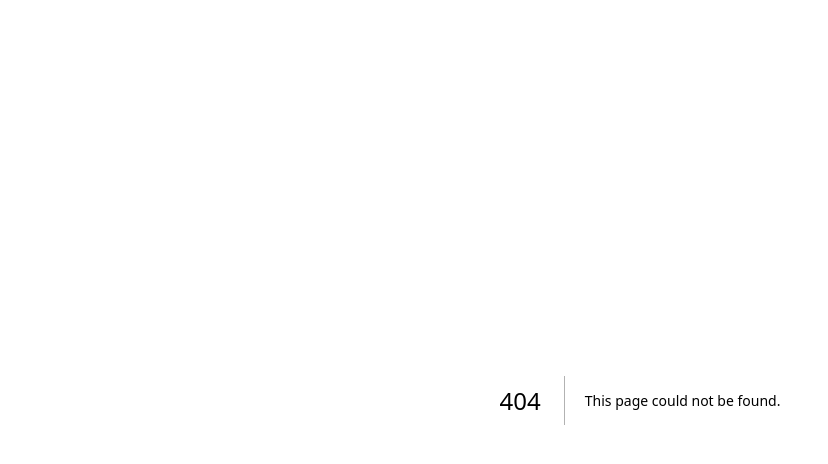
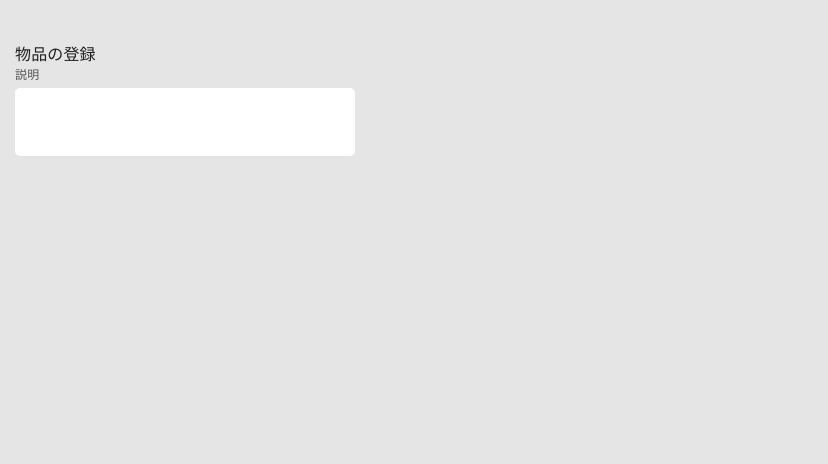
Before and after one commit to sohosai/qr-frontend, a Next.js app: page /fixtures/register in a window 1280 px wide. Before the commit this address had no page. Shown: the top 464 px of the page, without its empty margins (0-828 px from the left). Built offline with nearby package versions, Linux system fonts and the light colour scheme.

Commit message:
registerページを作成

```diff
--- /dev/null
+++ b/src/pages/fixtures/register.tsx
@@ -0,0 +1,97 @@
+import Head from 'next/head'
+import { v4 as uuidv4 } from 'uuid'
+import { useState } from "react"
+import QRCode from '@/components/QRCode'
+import TextArea from '@/components/TextArea'
+import styled from "styled-components";
+import { createTheme, ThemeProvider } from '@material-ui/core/styles';
+import CssBaseline from '@material-ui/core/CssBaseline';
+
+/**
+ * 物品を登録できる
+ */
+const FixturesIndex = () => {
+  const [uuid, setUuid] = useState("")
+
+  const [fixturesName, setFixturesName] = useState("")
+  const onChangeFixturesName = (event: React.ChangeEvent<HTMLInputElement>): void => {
+    setFixturesName(event.target.value)
+  }
+  const [fixturesDescription, setFixturesDescription] = useState("")
+  const onChangeFixturesDescription = (event: React.ChangeEvent<HTMLTextAreaElement>): void => {
+    setFixturesDescription(event.target.value)
+  }
+  const [repository, setRepository] = useState('未選択')
+  const onChangeRepository = (event: React.ChangeEvent<HTMLSelectElement>): void => {
+    setRepository(event.target.value)
+  }
+
+  const validButton = (): boolean => {
+    return fixturesName == '' || fixturesDescription == '' || repository == '未選択'
+  }
+  const onClickRegisterButton = (): void => {
+    const json = {
+      uuid,
+      name: fixturesName,
+      description: fixturesDescription,
+      repository
+    }
+    setUuid(uuidv4())
+    setFixturesName('')
+    setFixturesDescription('')
+    setRepository('未選択')
+  }
+  /**
+   * 背景色の設定
+   */
+  const theme = createTheme({
+    palette: {
+      background: {
+        default: '#E5E5E5',
+      }
+    },
+  });
+
+  const StyledMain = styled.main`
+    margin: 44px 15px;
+    h1 {
+      font-size: 16px
+    }
+  `;
+
+
+  return (
+    <ThemeProvider theme={theme}>
+      <CssBaseline />
+      <Head>
+        <title>QR</title>
+        <meta name="description" content="ｶﾆﾁｬﾝ!" />
+        <link rel="icon" href="/favicon.ico" />
+      </Head>
+
+      <StyledMain>
+        <h1>物品の登録</h1>
+        { uuid !== "" &&
+          <>
+            <p>物品を登録しました。</p>
+            <p>QRコードは保存してすぐに印刷を行ってください（二度と表示されません）。</p>
+            <QRCode uuid={uuid} />
+          </>
+        }
+        <div>
+
+        </div>
+        <div>
+          <TextArea
+            label="説明"
+            placeholder=""
+            text={fixturesDescription}
+            onChange={onChangeFixturesDescription}
+          />
+        </div>
+      </StyledMain>
+    </ThemeProvider>
+  )
+}
+
+export default FixturesIndex
```
